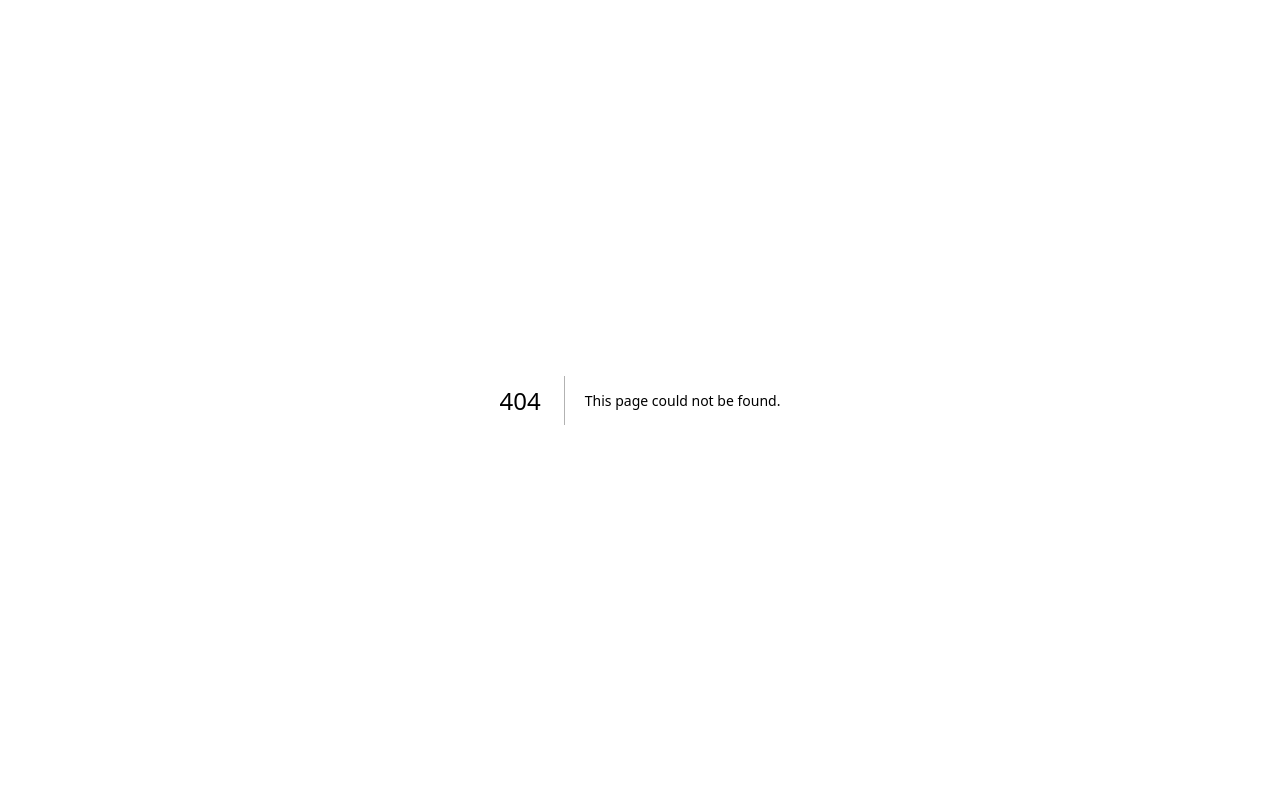
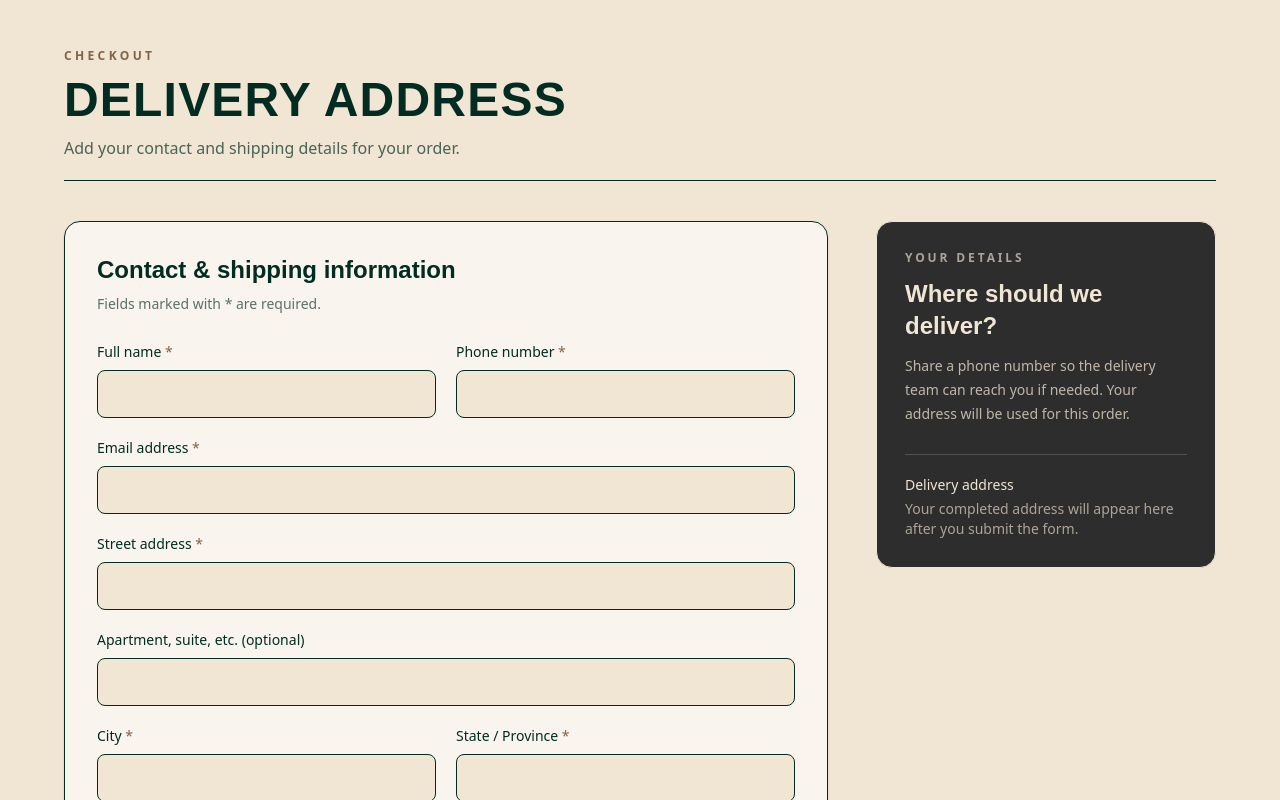
Before and after one commit to honeyeeee/ecom, a Next.js app: page /client_side/orderPage/address in a window 1280 px wide. Before the commit this address had no page. Shown: the top 800 px of the page. Built offline with nearby package versions, Linux system fonts and the light colour scheme; a web font is replaced by a local one.

Commit message:
colorButtonChange

```diff
--- /dev/null
+++ b/app/client_side/orderPage/address/AddressForm.js
@@ -0,0 +1,84 @@
+"use client";
+
+import { useState } from "react";
+
+const fields = [
+  { name: "Full name", type: "text", span: "sm:col-span-1", autoComplete: "name" },
+  { name: "Phone number", type: "tel", span: "sm:col-span-1", autoComplete: "tel" },
+  { name: "Email address", type: "email", span: "sm:col-span-2", autoComplete: "email" },
+  { name: "Street address", type: "text", span: "sm:col-span-2", autoComplete: "street-address" },
+  { name: "Apartment, suite, etc. (optional)", type: "text", span: "sm:col-span-2", autoComplete: "address-line2" },
+  { name: "City", type: "text", span: "sm:col-span-1", autoComplete: "address-level2" },
+  { name: "State / Province", type: "text", span: "sm:col-span-1", autoComplete: "address-level1" },
+  { name: "Postal code", type: "text", span: "sm:col-span-1", autoComplete: "postal-code" },
+  { name: "Country / Region", type: "text", span: "sm:col-span-1", autoComplete: "country-name" },
+];
+
+export default function AddressForm() {
+  const [submittedAddress, setSubmittedAddress] = useState(null);
+
+  function handleSubmit(event) {
+    event.preventDefault();
+    const formData = new FormData(event.currentTarget);
+    setSubmittedAddress(Object.fromEntries(formData.entries()));
+  }
+
+  return (
+    <div className="grid gap-8 lg:grid-cols-[minmax(0,1fr)_340px] lg:gap-12">
+      <section className="rounded-2xl border border-border bg-white/60 p-5 shadow-sm sm:p-8">
+        <h2 className="font-cantata text-xl font-semibold sm:text-2xl">Contact & shipping information</h2>
+        <p className="mt-2 text-sm text-text/65">Fields marked with * are required.</p>
+
+        <form
+          className="mt-7 grid grid-cols-1 gap-x-5 gap-y-5 sm:grid-cols-2"
+          onSubmit={handleSubmit}
+        >
+          {fields.map((field) => (
+            <label key={field.name} className={`flex flex-col gap-2 ${field.span}`}>
+              <span className="text-sm font-medium">
+                {field.name}{field.name !== "Apartment, suite, etc. (optional)" && <span className="text-head"> *</span>}
+              </span>
+              <input
+                type={field.type}
+                name={field.name}
+                autoComplete={field.autoComplete}
+                required={field.name !== "Apartment, suite, etc. (optional)"}
+                className="h-12 w-full rounded-lg border border-border bg-body px-4 text-sm outline-none transition placeholder:text-text/40 focus:border-head focus:ring-2 focus:ring-head/20"
+              />
+            </label>
+          ))}
+          <button
+            type="submit"
+            className="rounded-lg bg-head px-5 py-3 text-sm font-semibold text-white transition hover:opacity-90 sm:col-span-2"
+          >
+            Show delivery details
+          </button>
+        </form>
+      </section>
+
+      <aside className="h-fit rounded-2xl border border-border bg-bg p-6 text-body sm:p-7">
+        <p className="text-xs font-semibold uppercase tracking-[0.24em] text-body/65">Your details</p>
+        <h2 className="mt-3 font-cantata text-2xl font-semibold">Where should we deliver?</h2>
+        <p className="mt-3 text-sm leading-6 text-body/75">
+          Share a phone number so the delivery team can reach you if needed. Your address will be used for this order.
+        </p>
+        <div className="mt-7 border-t border-body/20 pt-5">
+          <p className="text-sm font-medium">Delivery address</p>
+          {submittedAddress ? (
+            <div className="mt-2 space-y-1 text-sm text-body/75">
+              {Object.entries(submittedAddress)
+                .filter(([, value]) => value.trim())
+                .map(([label, value]) => (
+                  <p key={label}>
+                    <span className="font-medium">{label}:</span> {value}
+                  </p>
+                ))}
+            </div>
+          ) : (
+            <p className="mt-1 text-sm text-body/65">Your completed address will appear here after you submit the form.</p>
+          )}
+        </div>
+      </aside>
+    </div>
+  );
+}
--- /dev/null
+++ b/app/client_side/orderPage/address/page.js
@@ -0,0 +1,20 @@
+import AddressForm from "./AddressForm";
+
+export default function AddressPage() {
+  return (
+    <main className="min-h-screen bg-body px-4 py-8 text-text sm:px-6 sm:py-12 lg:px-8">
+      <div className="mx-auto max-w-6xl">
+        <header className="mb-8 border-b border-border pb-5 sm:mb-10">
+          <p className="text-xs font-semibold uppercase tracking-[0.28em] text-head">Checkout</p>
+          <h1 className="mt-3 font-cantata text-3xl font-bold uppercase tracking-wide sm:text-4xl lg:text-5xl">
+            Delivery address
+          </h1>
+          <p className="mt-3 max-w-xl text-sm leading-6 text-text/70 sm:text-base">
+            Add your contact and shipping details for your order.
+          </p>
+        </header>
+        <AddressForm />
+      </div>
+    </main>
+  );
+}
--- a/app/client_side/orderPage/elements/color.js
+++ b/app/client_side/orderPage/elements/color.js
@@ -5,7 +5,9 @@ import lists from "@/app/store/userUiState"
 
 export default function Colors({response }){
 
+    // tish from zustad
      const selectVarinat = lists((state)=>state.setVert)
+
      const Varinat = lists((state)=>state.variants)
     const [colorObj ,setcolor ] =useState(null)
     const [disabled,setdisabled] = useState('')
```
